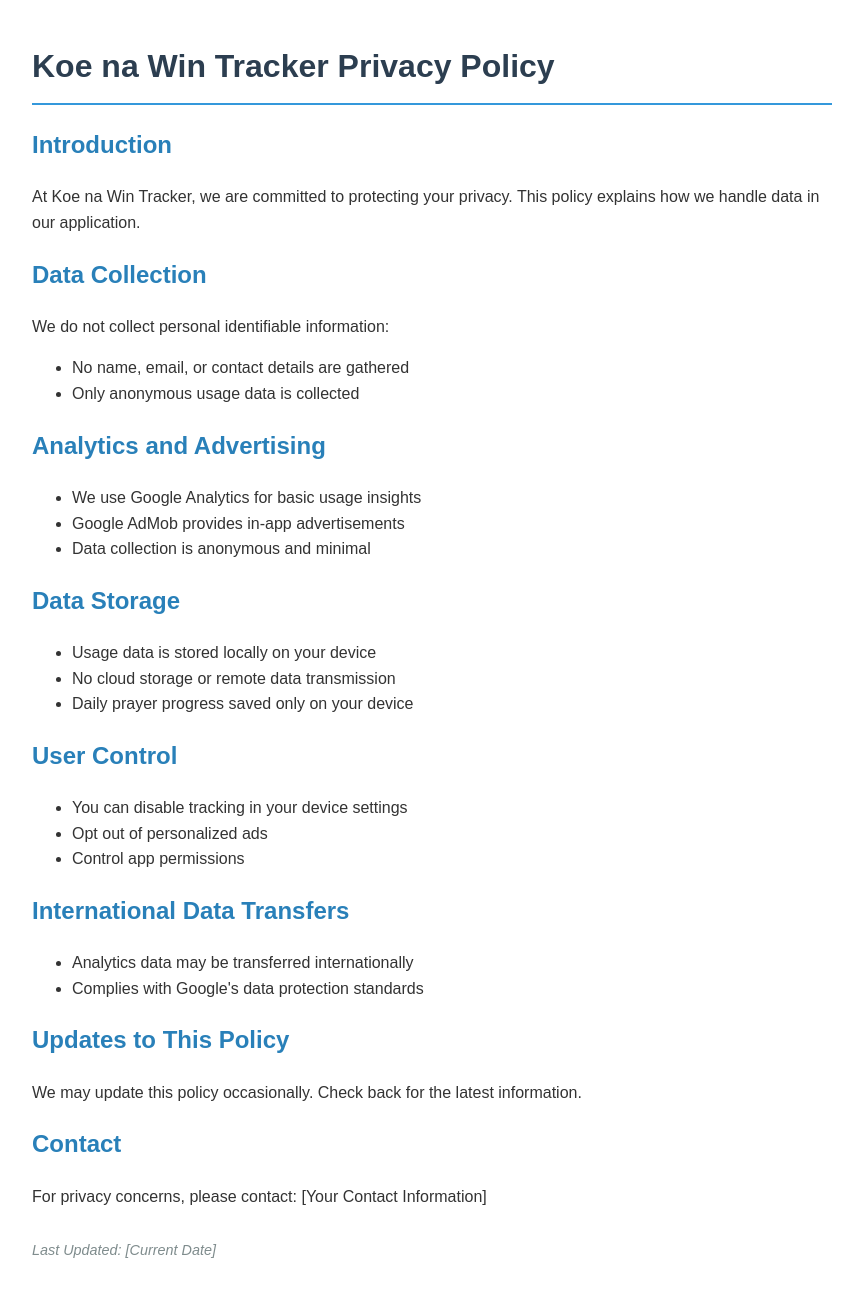
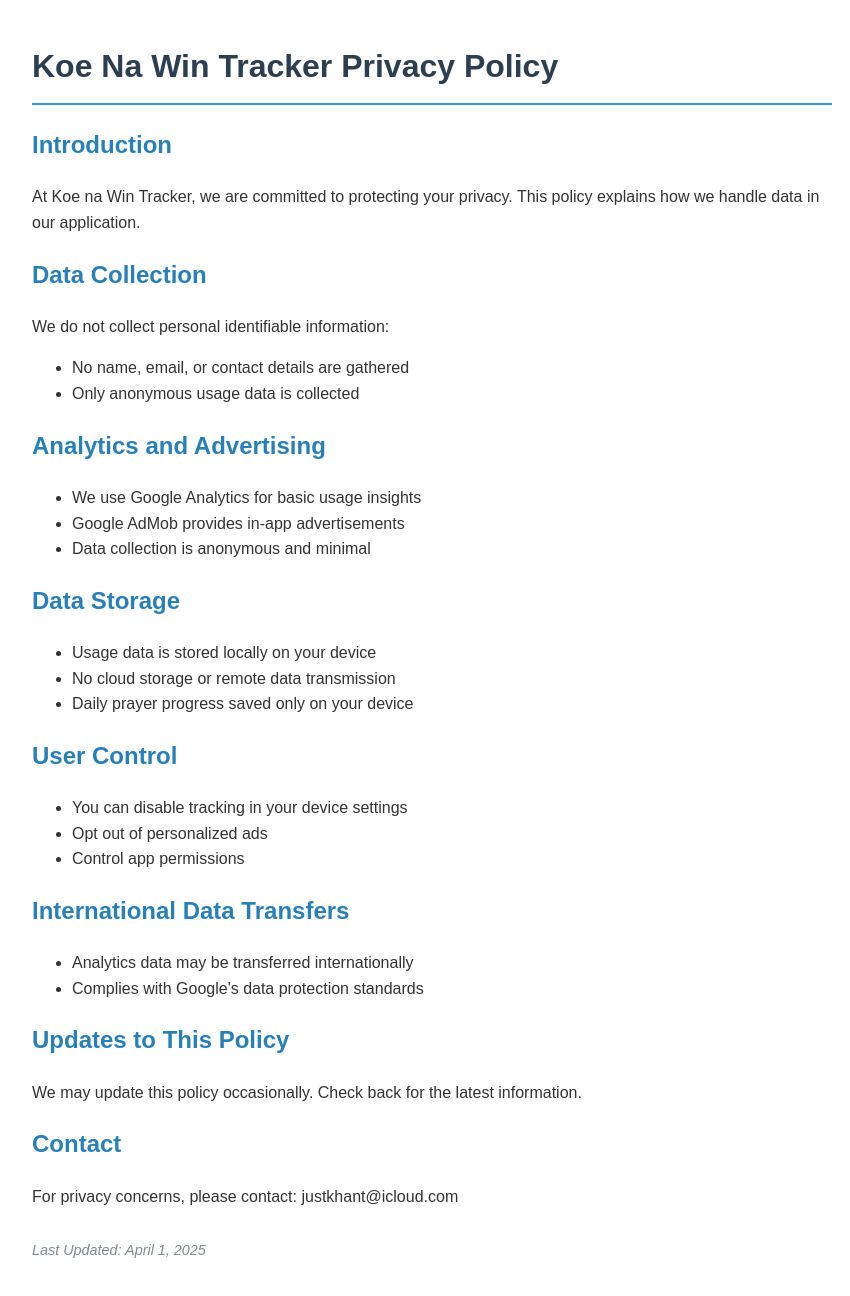
Before and after one commit to jkhant/koe-na-win, a plain HTML site: page index.html in a window 1280 px wide. Shown: the whole page, without its empty margins (208-1058 px from the left). Drawn offline with Linux system fonts and the light colour scheme.

Commit message:
Update index.html

```diff
--- a/index.html
+++ b/index.html
@@ -3,7 +3,7 @@
 <head>
     <meta charset="UTF-8">
     <meta name="viewport" content="width=device-width, initial-scale=1.0">
-    <title>Koe na Win Tracker Privacy Policy</title>
+    <title>Koe Na Win Tracker Privacy Policy</title>
     <style>
         body {
             font-family: Arial, sans-serif;
@@ -34,7 +34,7 @@
     </style>
 </head>
 <body>
-    <h1>Koe na Win Tracker Privacy Policy</h1>
+    <h1>Koe Na Win Tracker Privacy Policy</h1>
 
     <h2>Introduction</h2>
     <p>At Koe na Win Tracker, we are committed to protecting your privacy. This policy explains how we handle data in our application.</p>
@@ -86,8 +86,8 @@
     <p>We may update this policy occasionally. Check back for the latest information.</p>
 
     <h2>Contact</h2>
-    <p>For privacy concerns, please contact: [Your Contact Information]</p>
+    <p>For privacy concerns, please contact: justkhant@icloud.com</p>
 
-    <p class="last-updated">Last Updated: [Current Date]</p>
+    <p class="last-updated">Last Updated: April 1, 2025</p>
 </body>
 </html>
```
